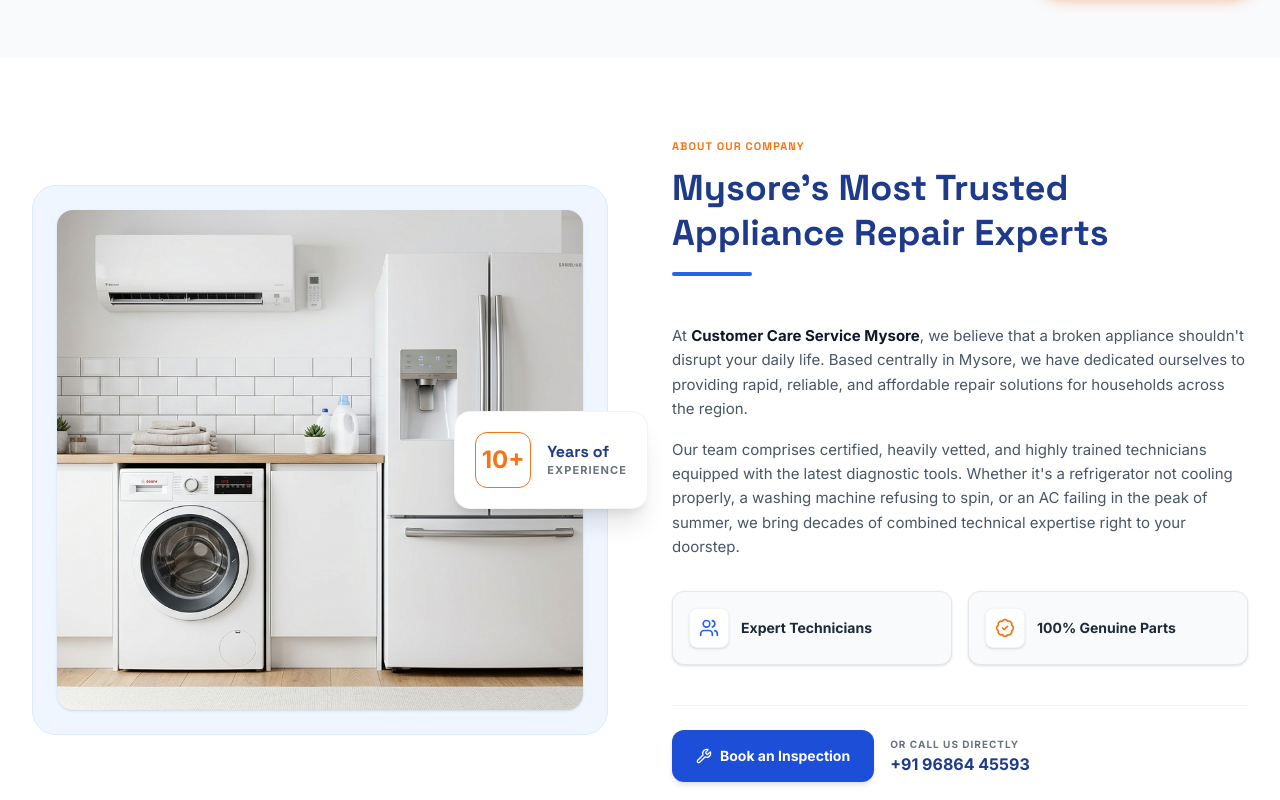
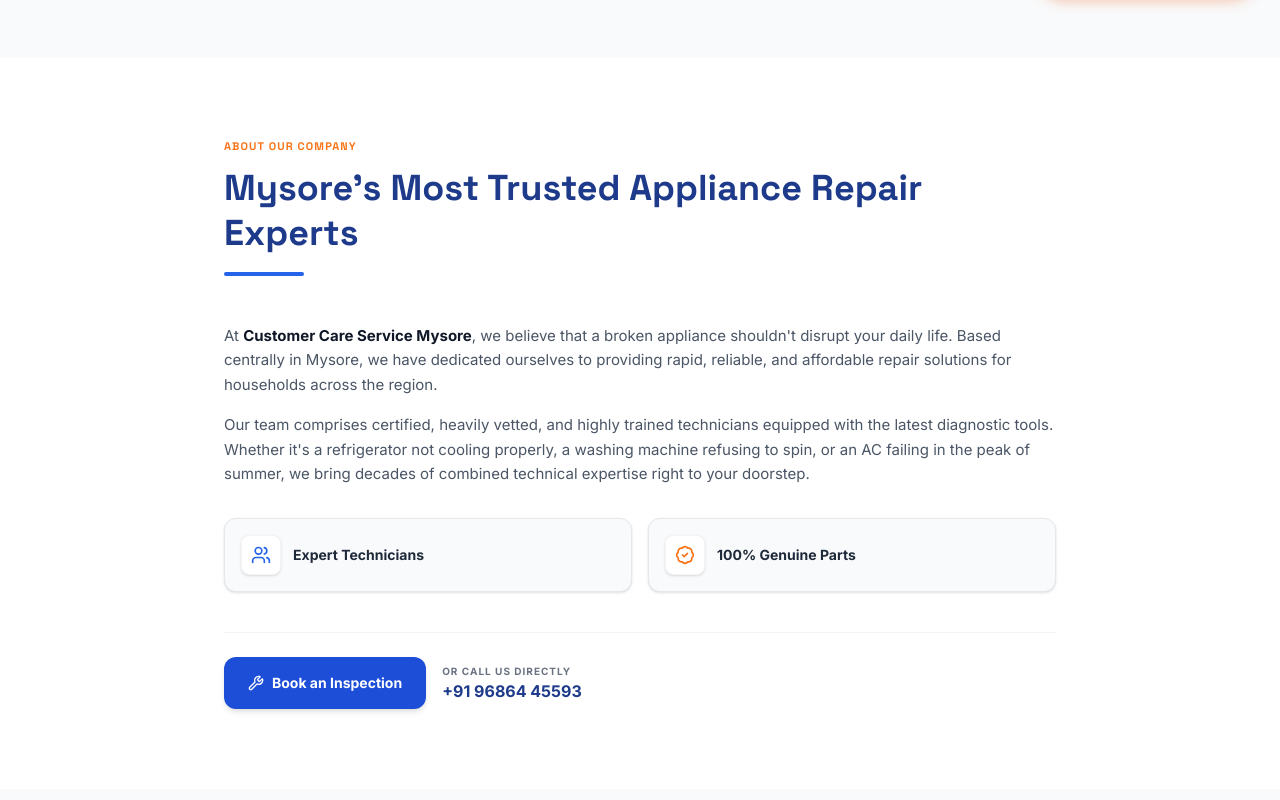
Before and after one commit to mohamednayaz123-cmd/ac-repair, a React (Vite) app: page / in a window 1280 px wide. Shown: the part 780-1580 px from the top of the page. Built offline with nearby package versions, Linux system fonts and the light colour scheme.

Commit message:
refactor(about): simplify layout and remove imagery
Removed the image section and stat card from the About component to focus exclusively on text content and streamline the page design.

```diff
--- a/src/components/About.tsx
+++ b/src/components/About.tsx
@@ -4,43 +4,13 @@
 export default function About() {
   return (
     <section id="about" className="py-20 bg-white">
-      <div className="max-w-7xl mx-auto px-4 sm:px-6 lg:px-8">
-        <div className="grid grid-cols-1 lg:grid-cols-2 gap-12 lg:gap-16 items-center">
-          {/* Image Side */}
+      <div className="max-w-4xl mx-auto px-4 sm:px-6 lg:px-8">
+          {/* Text Content Side */}
           <motion.div
-            initial={{ opacity: 0, lg: { x: -30 } }}
-            whileInView={{ opacity: 1, x: 0 }}
+            initial={{ opacity: 0, y: 30 }}
+            whileInView={{ opacity: 1, y: 0 }}
             viewport={{ once: true }}
             transition={{ duration: 0.6 }}
-            className="relative"
-          >
-            <div className="bg-brand-blue-50 rounded-3xl overflow-hidden p-3 sm:p-6 relative z-10 border border-brand-blue-100">
-              <img
-                src="/src/assets/images/home_appliances_1781589869708.jpg"
-                alt="Modern Home Appliances"
-                className="w-full h-64 sm:h-[500px] object-cover rounded-2xl shadow-sm"
-              />
-            </div>
-            {/* Floating Stat Card */}
-            <div className="absolute top-1/2 -right-6 lg:-right-10 transform -translate-y-1/2 bg-white p-5 rounded-2xl shadow-xl border border-gray-100 hidden sm:block z-20">
-              <div className="flex items-center gap-4">
-                <div className="w-14 h-14 bg-brand-orange-50 text-brand-orange-500 rounded-xl flex items-center justify-center font-bold text-2xl border border-brand-orange-100">
-                  10+
-                </div>
-                <div>
-                  <h4 className="font-bold text-brand-blue-900 leading-tight">Years of</h4>
-                  <p className="text-[11px] text-gray-500 uppercase tracking-widest font-bold">Experience</p>
-                </div>
-              </div>
-            </div>
-          </motion.div>
-
-          {/* Text Content Side */}
-          <motion.div
-            initial={{ opacity: 0, lg: { x: 30 } }}
-            whileInView={{ opacity: 1, x: 0 }}
-            viewport={{ once: true }}
-            transition={{ duration: 0.6, delay: 0.2 }}
             className="flex flex-col gap-6"
           >
             <div>
@@ -85,7 +55,6 @@
               </div>
             </div>
           </motion.div>
-        </div>
       </div>
     </section>
   );
```
